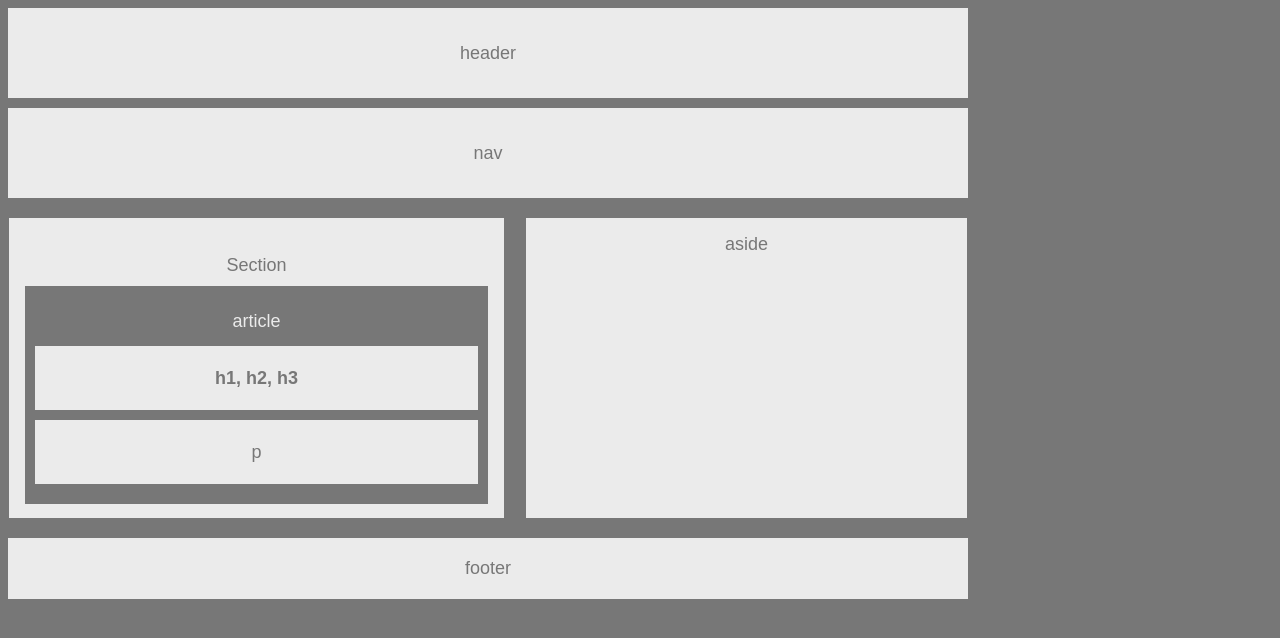
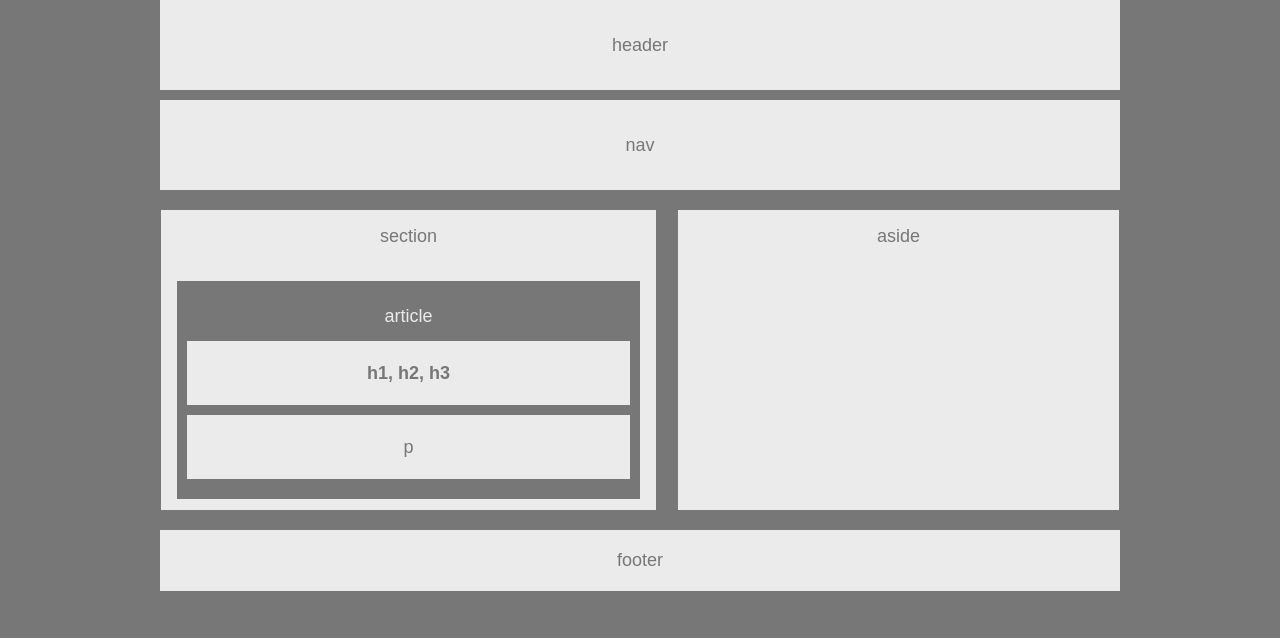
Before and after one commit to achristian91/HW-Wireframe, a plain HTML site: page index.html in a window 1280 px wide. Drawn offline with Linux system fonts and the light colour scheme.

Commit message:
updated and centered everything

```diff
--- a/index.html
+++ b/index.html
@@ -1,5 +1,6 @@
-<!doctype html>
+<!DOCTYPE html>
 <html lang="en-us">
+
     <head>
         <meta charset="UTF-8">
         <title>HW-Wireframe</title>
@@ -16,8 +17,7 @@
         </section>
 
         <section id="left">
-            <br>
-            Section
+            section
             <div class="article">
                 article
                 <div class="h">
--- a/style.css
+++ b/style.css
@@ -5,10 +5,11 @@
 
 body {
   font-family:'Arial', 'Helvetica Neue', Helvetica, sans-serif;
-  color: #777;
+  margin: auto;
   background: #777;
   width: 960px;
   font-size: 18px;
+  color: #777;
 }
 
 header {
@@ -26,22 +27,22 @@ header {
 }
 
 #left {
-    background:#ebebeb;
     float: left;
     width: 495px;
     height: 300px;
     padding: 16px;
     margin-left: 1px;
+    background:#ebebeb;
 }
 
 .article {
     padding: 10px;
     color: #ebebeb;
-    margin-top: 10px;
+    margin-top: 34px;
     margin-bottom: 20px;
     line-height: 50px;
+    clear: both;
     background: #777;
-    clear: both;
 }
 
 .h {
@@ -62,12 +63,12 @@ header {
 }
 
 #aside {
-    background:#ebebeb;
     float: right;
     width: 441px;
     height: 300px;
     padding: 16px;
     margin-right: 1px;
+    background:#ebebeb;
 }
 
 footer {
```
